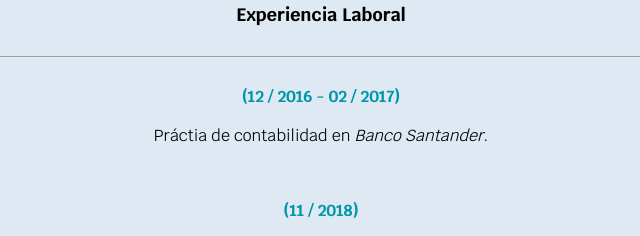
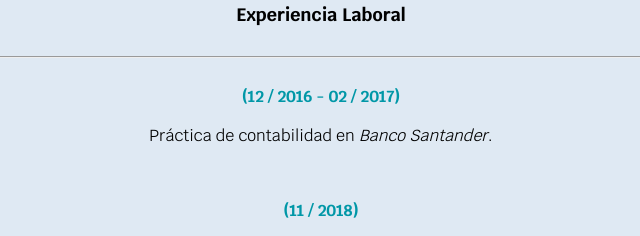
Before and after one commit to Towalanches/proyecto_colab, a plain HTML site: page index.html in a window 1280 px wide. Shown: the part 2100-2336 px from the top of the page, 319-959 px from the left. Drawn offline with Linux system fonts and the light colour scheme.

Commit message:
Corregido un error ortografico

```diff
--- a/index.html
+++ b/index.html
@@ -80,7 +80,7 @@
         <h3 id="experiencia">Experiencia Laboral</h3>
         <hr>
         <h4><span class="fecha">(12 / 2016 - 02 / 2017)</span></h4>
-        <p>Práctia de contabilidad en <i>Banco Santander</i>.</p><br>
+        <p>Práctica de contabilidad en <i>Banco Santander</i>.</p><br>
 
         <h4><span class="fecha">(11 / 2018)</span></h4>
         <p>Guardia de seguridad <i>CRS Dr. Salvador Allende Gossens</i>.</p><br>
```
